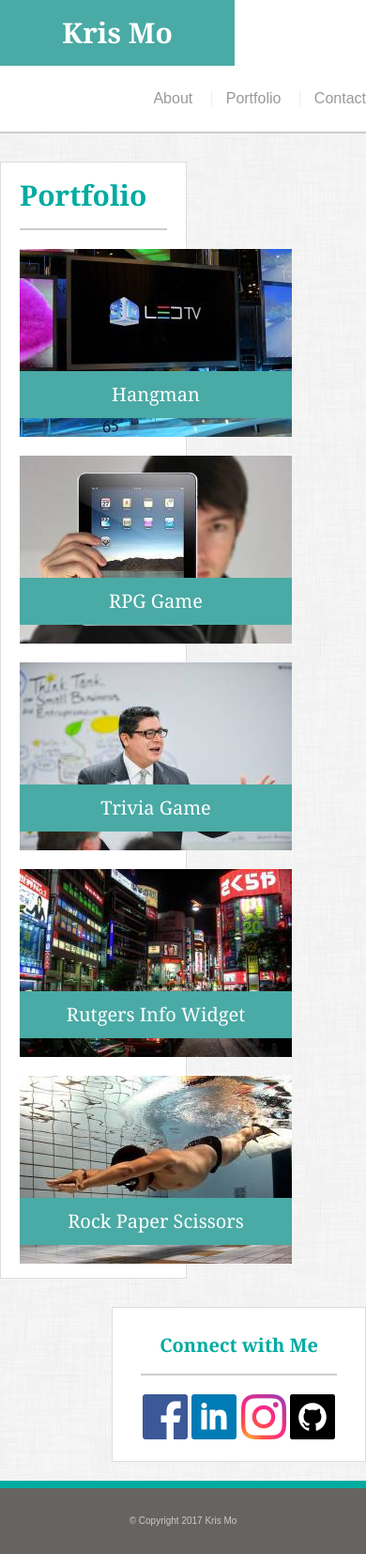
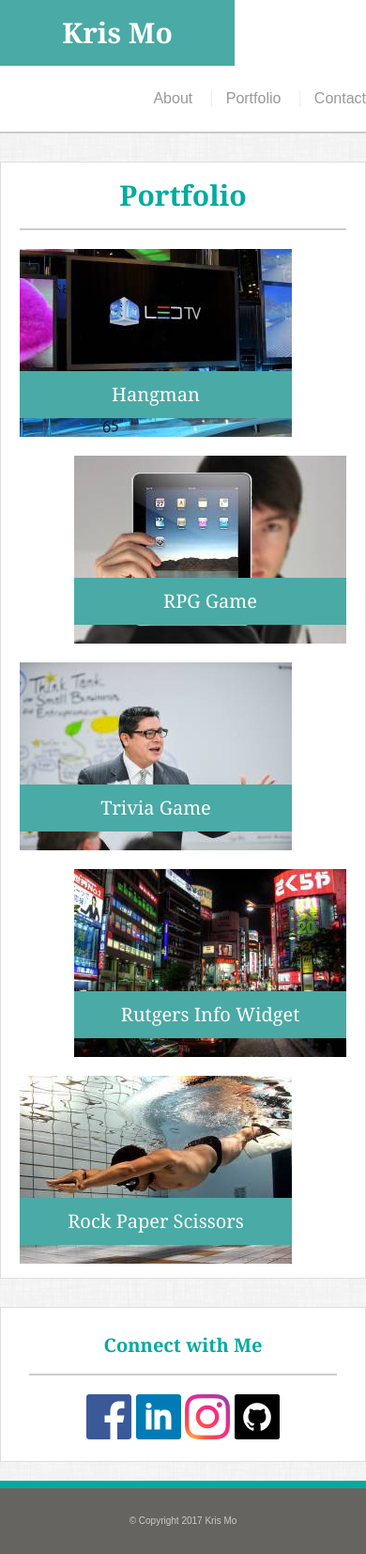
Before and after one commit to krizzm0/Responsive-Portfolio, a plain HTML site: page portfolio.html in a window 390 px wide. Shown: the whole page at 94% size. Drawn offline with Linux system fonts and the light colour scheme.

Commit message:
added media query for max width 768px (landscape phones)

```diff
--- a/assets/css/style.css
+++ b/assets/css/style.css
@@ -237,6 +237,8 @@ input[type=submit] {
 }
 
 /* Media Queries */
+
+/* Max Width 980px (Tablets) */
 @media screen and (max-width: 980px) {
 	.container {
 		max-width: 650px;
@@ -259,3 +261,31 @@ input[type=submit] {
 	float: left;
 	}
 }
+
+/* Max Width 768px (Mobile Landscape Mode) */
+@media screen and (max-width: 768px) {
+	section {
+		max-width: 100%;
+		float: none;
+	}
+
+	section h1 {
+		text-align: center;
+	}
+
+	#profilePic {
+		float: left;
+		width: 50%;
+		margin-right: 20px;
+	}
+
+	aside {
+		float: none;
+		margin-top: 20px;
+	}
+
+/* Portfolio */
+	.projects:nth-of-type(even) {
+	float: right;
+	}
+}
--- a/portfolio.html
+++ b/portfolio.html
@@ -24,7 +24,7 @@
 
 <!-- Main Section  -->
 	<div class="container clearfix" id="mainContainer"> <!-- Start mainContainer -->
-		<section>
+		<section class="clearfix">
 			<h1>Portfolio</h1>
 
 				<div class="projects">
```
